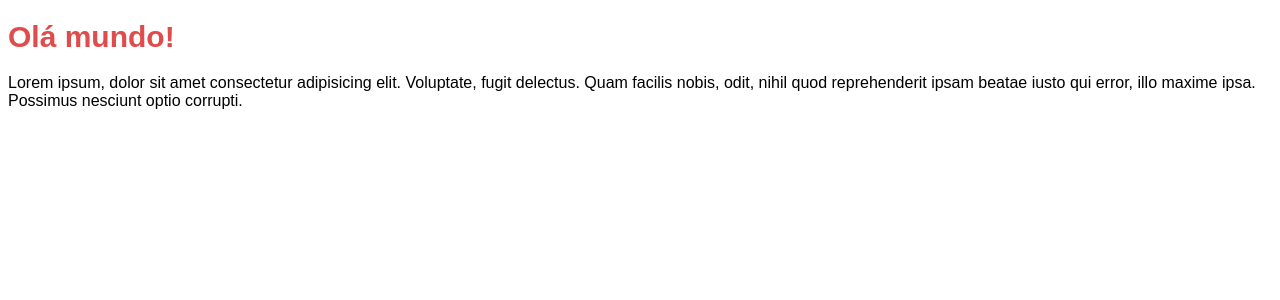
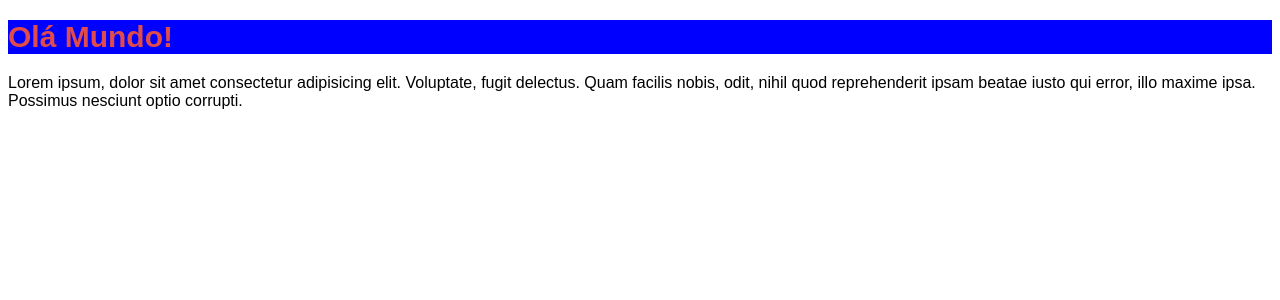
Before and after one commit to jonasalbuquerquecandido/pomodoro-system-project, a React (Vite) app: page / in a window 1280 px wide. Shown: the top 300 px of the page. Built offline with nearby package versions, Linux system fonts and the light colour scheme.

Commit message:
feat: i created a heaging componet in the  scope

```diff
--- a/src/App.tsx
+++ b/src/App.tsx
@@ -1,3 +1,5 @@
+import { Heading } from './components/Heading';
+
 import './styles/theme.css'
 import './styles/global.css' //importando o estilo
 
@@ -6,7 +8,7 @@
 
   return (
     <>   {/* <> react fragment, abre uma div/elemento pai sem nomea-lo */}
-      <h1>Olá mundo!</h1>
+      <Heading />
       <p>
         Lorem ipsum, dolor sit amet consectetur adipisicing elit. Voluptate,
         fugit delectus. Quam facilis nobis, odit, nihil quod reprehenderit ipsam
--- /dev/null
+++ b/src/components/Heading.module.css
@@ -0,0 +1,7 @@
+.heading {
+    background-color: blue;
+}
+
+.white {
+    color: white;
+}
--- /dev/null
+++ b/src/components/Heading.tsx
@@ -0,0 +1,5 @@
+import styles from './Heading.module.css'
+
+export function Heading() {
+    return <h1 className={styles.heading}>Olá Mundo!</h1>;
+}
```
